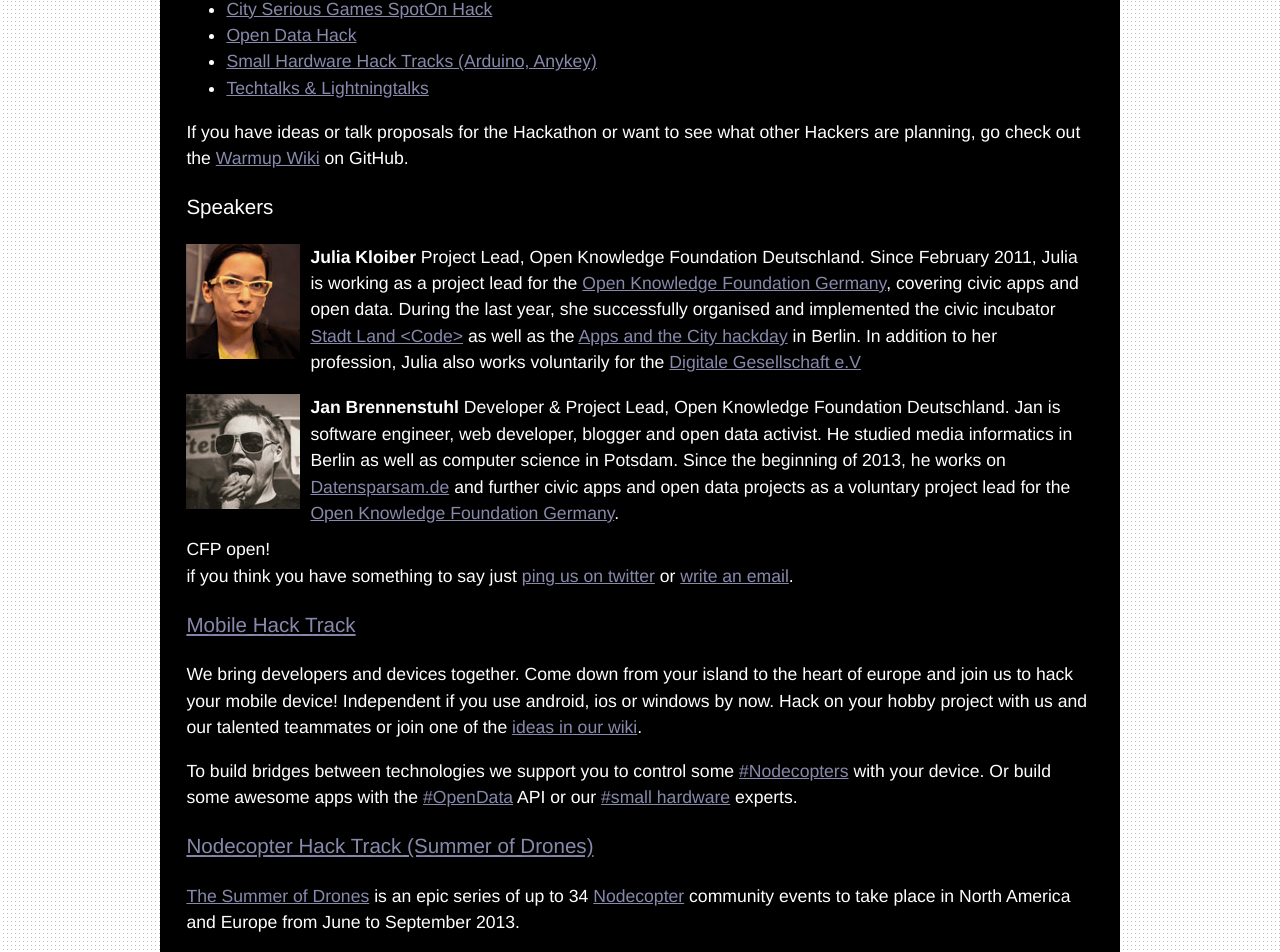
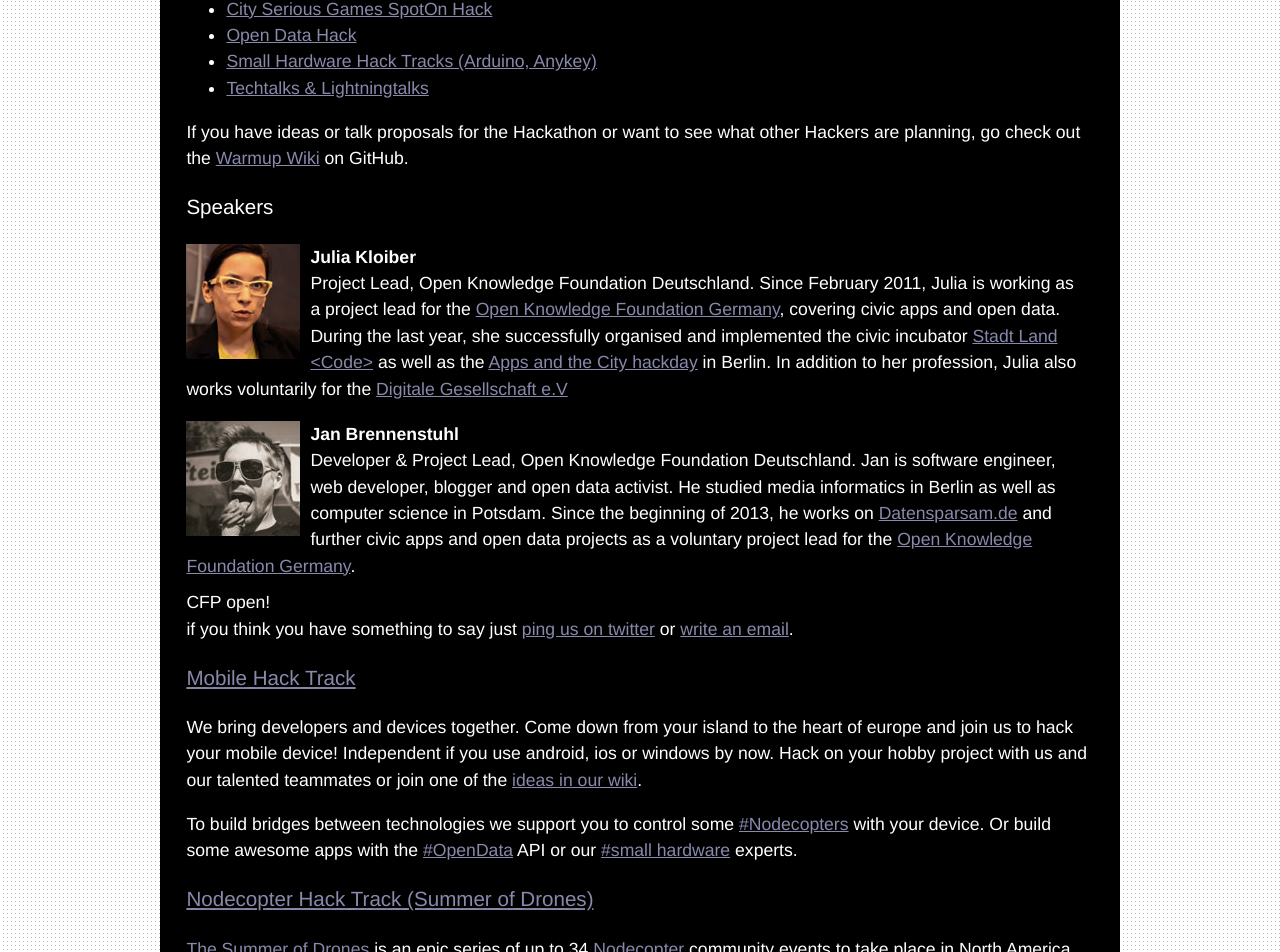
Before and after one commit to InteractiveCologne/interactivecologne.github.com, a Jekyll site: the page built from hack-n-tech.html, in a window 1280 px wide. Shown: the part 1182-2134 px from the top of the page. Built offline with Jekyll 4.4.1, drawn with Linux system fonts in a browser that asks for light colours.

Commit message:
added newline

```diff
--- a/hack-n-tech.html
+++ b/hack-n-tech.html
@@ -32,10 +32,10 @@
 
 				<h3>Speakers</h3>
 				<p class="speaker">
-					<img class="speaker" src="assets/images/speaker/julia_kloiber.jpg" alt="Julia Kloiber"/><strong>Julia Kloiber</strong> Project Lead, Open Knowledge Foundation Deutschland. Since February 2011, Julia is working as a project lead for the <a href="http://okfn.de/">Open Knowledge Foundation Germany</a>, covering civic apps and open data. During the last year, she successfully organised and implemented the civic incubator <a href="http://stadtlandcode.de/">Stadt Land &#60;Code&#62;</a> as well as the <a href="http://berlin.appsandthecity.net/">Apps and the City hackday</a> in Berlin. In addition to her profession, Julia also works voluntarily for the <a href="https://digitalegesellschaft.de/">Digitale Gesellschaft e.V</a>
+					<img class="speaker" src="assets/images/speaker/julia_kloiber.jpg" alt="Julia Kloiber"/><strong>Julia Kloiber</strong><br/>Project Lead, Open Knowledge Foundation Deutschland. Since February 2011, Julia is working as a project lead for the <a href="http://okfn.de/">Open Knowledge Foundation Germany</a>, covering civic apps and open data. During the last year, she successfully organised and implemented the civic incubator <a href="http://stadtlandcode.de/">Stadt Land &#60;Code&#62;</a> as well as the <a href="http://berlin.appsandthecity.net/">Apps and the City hackday</a> in Berlin. In addition to her profession, Julia also works voluntarily for the <a href="https://digitalegesellschaft.de/">Digitale Gesellschaft e.V</a>
 				</p>
 				<p class="speaker">
-					<img class="speaker" src="assets/images/speaker/jan_brennenstuhl.jpg" alt="Jan Brennenstuhl"/><strong>Jan Brennenstuhl</strong> Developer & Project Lead, Open Knowledge Foundation Deutschland. Jan is software engineer, web developer, blogger and open data activist. He studied media informatics in Berlin as well as computer science in Potsdam. Since the beginning of 2013, he works on <a href="Datensparsam.de">Datensparsam.de</a> and further civic apps and open data projects as a voluntary project lead for the <a href="http://okfn.de/">Open Knowledge Foundation Germany</a>.
+					<img class="speaker" src="assets/images/speaker/jan_brennenstuhl.jpg" alt="Jan Brennenstuhl"/><strong>Jan Brennenstuhl</strong><br/>Developer & Project Lead, Open Knowledge Foundation Deutschland. Jan is software engineer, web developer, blogger and open data activist. He studied media informatics in Berlin as well as computer science in Potsdam. Since the beginning of 2013, he works on <a href="Datensparsam.de">Datensparsam.de</a> and further civic apps and open data projects as a voluntary project lead for the <a href="http://okfn.de/">Open Knowledge Foundation Germany</a>.
 				</p>
 				<p>CFP open!<br/>
 				if you think you have something to say just <a href="http://twitter.com/interactive_cgn">ping us on twitter</a> or <a href="mailto:jan@railslove.com">write an email</a>.</p>
```
